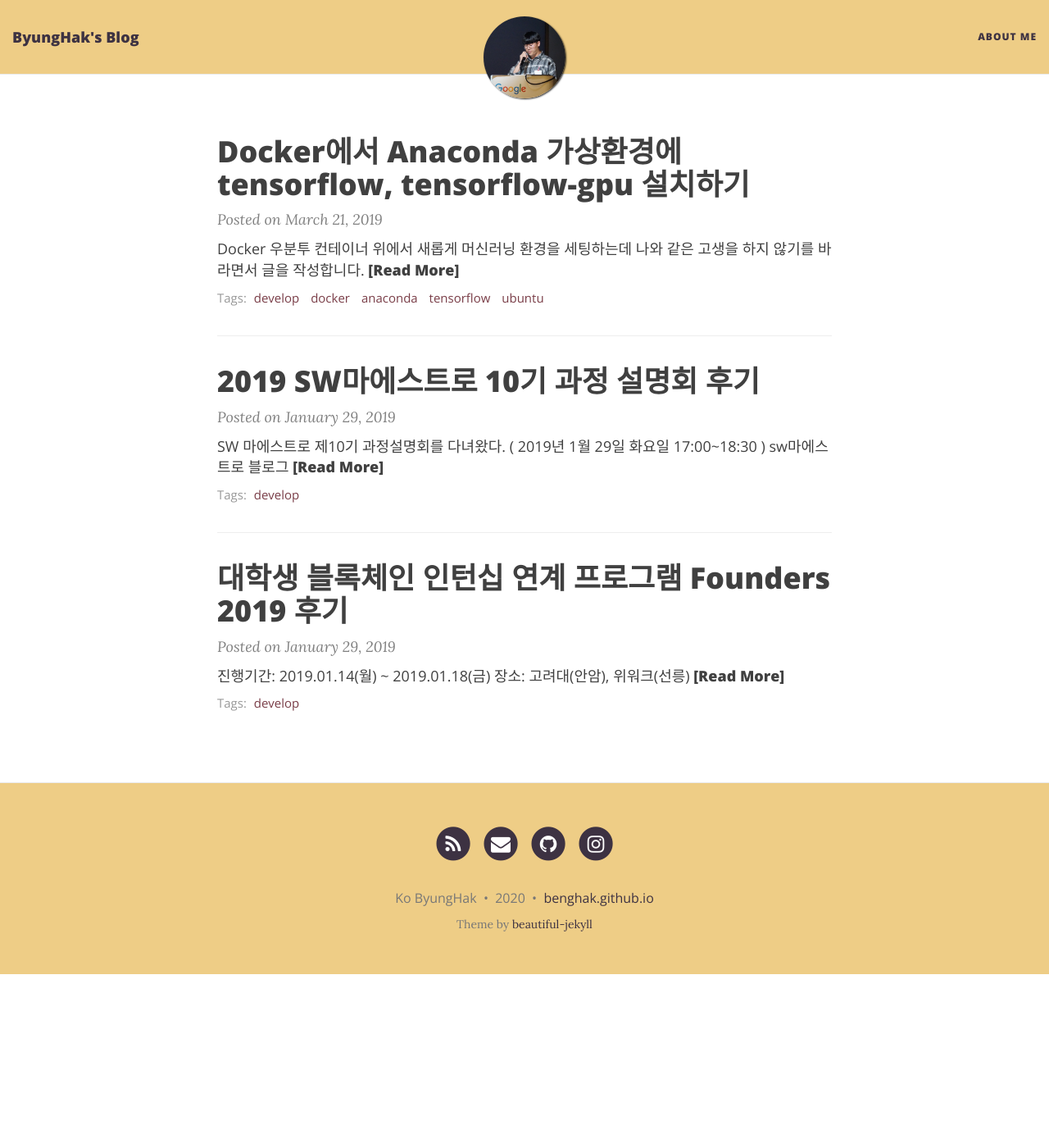
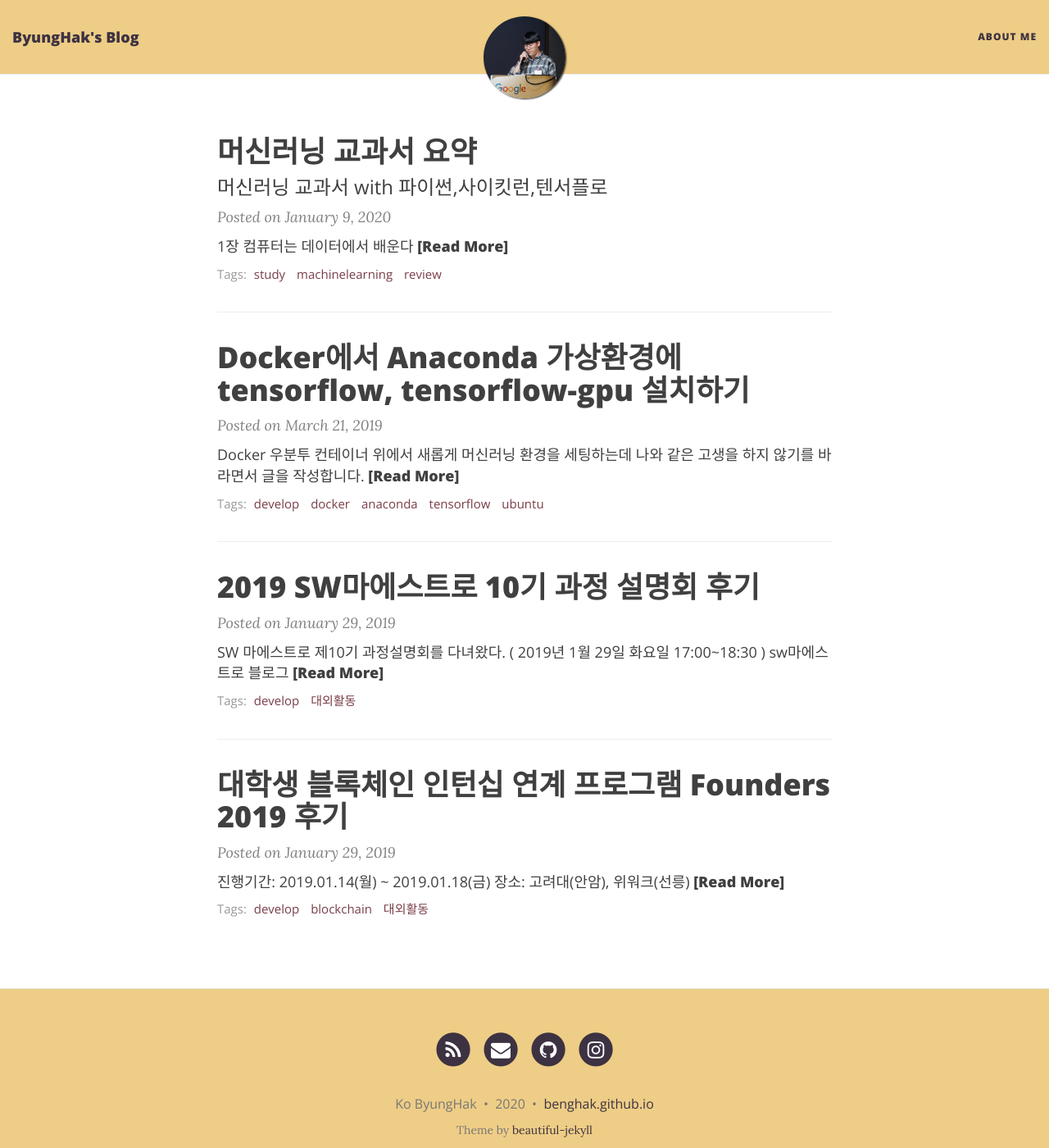
Before and after one commit to bengHak/benghak.github.io, a Jekyll site: the page built from index.html, in a window 1280 px wide and 1400 px high. Shown: the whole window at 82% size. Built offline with Jekyll 4.4.1, drawn with Linux system fonts in a browser that asks for light colours; nearby versions of some CDN libraries; the list of posts is cut into pages by our own code; part of the change alters nothing that is shown.

Commit message:
머신러닝 교과서 리뷰 추가

```diff
--- a/_posts/2019-01-29-founders-review.md
+++ b/_posts/2019-01-29-founders-review.md
@@ -2,7 +2,7 @@
 layout: post
 title: 대학생 블록체인 인턴십 연계 프로그램 Founders 2019 후기
 subtitle:
-tags: [develop]
+tags: [develop, blockchain, 대외활동]
 comments: true
 ---
 진행기간: 2019.01.14(월) ~ 2019.01.18(금)
--- a/_posts/2019-01-29-swMaestro-briefing.md
+++ b/_posts/2019-01-29-swMaestro-briefing.md
@@ -2,7 +2,7 @@
 layout: post
 title: 2019 SW마에스트로 10기 과정 설명회 후기
 subtitle:
-tags: [develop]
+tags: [develop, 대외활동]
 comments: true
 ---
 
--- /dev/null
+++ b/_posts/2020-01-09-ML_chapter_01.md
@@ -0,0 +1,114 @@
+---
+layout: post
+title: 머신러닝 교과서 요약
+subtitle: 머신러닝 교과서 with 파이썬,사이킷런,텐서플로
+tags: [study, machinelearning, review]
+comments: true
+---
+#  1장 컴퓨터는 데이터에서 배운다
+
+머신러닝의 주요 개념과 종류를 배운다. 관련 용어 소개와 머신러닝 기술을 실제 문제 해결에 성공적으로 적용할 수 있는 초석을 다진다.
+
+- 머신 러닝의 일반적 개념 이해하기
+- 세 종류의 학습과 기본 용어 알아보기
+- 성공적인 머신 러닝 시스템을 설계하는 필수 요소 알아보기
+- 데이터 분석과 머신 러닝을 위한 파이썬을 설치하고 설정하기
+
+
+
+## 1.1 데이터를 지식으로 바꾸는 지능적인 시스템 구축
+
+현대 기술에는 **정형** 또는 **비정형** **데이터**가 풍부하다.
+
+20세기 후반에 데이터에서 지식을 추출하여 예측하는 자기 학습(self-learning) 알고리즘과 관련된 인공지능(Artificial Intelligent, AI)의 하위 분야로 머신러닝이 출현했다.
+
+머신러닝이 실생활에 큰 역할을 하고 있다.
+
+예) 이메일 스팸 필터, 편리한 텍스트, 음성 인식, 웹 검색 엔진, 체스 대결 프로그램 등
+
+## 1.2 머신러닝의 세 가지 종류
+
+**머신 러닝의 세가지 종류**
+
+- 지도 학습(supervised learning)
+  - 레이블된 데이터
+  - 직접 피드백
+  - 출력 및 미래 예측
+- 비지도 학습(unsupervised learning)
+  - 레이블 및 타깃 없음
+  - 피드백 없음
+  - 데이터에서 숨겨진 구조 찾기
+- 강화 학습(reinforcement learning)
+  - 결정 과정
+  - 보상 시스템
+  - 연속된 행동에서 학습
+
+### 1.2.1 지도 학습으로 미래 예측
+
+- **지도 학습**의 주요 목적: 레이블(label)
+  - 지도(supervised): 희망하는 출력 신호(레이블)가 있는 일련의 샘플
+
+예) 스팸 메일 예측
+
+- **분류(classification)**
+  - 지도 학습의 하위 카테고리
+  - 클래스 레이블은 이산적(discrete)이고 순서가 없어 샘플이 속한 그룹으로 이해할 수 있다.
+  - 이진 분류(binary classification)
+  - 다중 분류(multiclass classification)
+  - 결정 경계(decesion boundary)
+- **회귀(regression)**
+  - 연속적인 출력 값 예측
+  - 예측 변수(predictor variable 또는 설명변수(explanatory variable), 입력(input))와 연속적인 반응 변수(response variable 또는 출력, 타깃)가 주어질 때 출력 값을 예측하는 두 변수 사이의 관계를 찾는 것.
+  - 선형 회귀(linear regression)
+  - 절편(intercept)
+
+### 1.2.2 강화 학습으로 반응형 문제 해결
+
+**환경**과 상호 작용하여 시스템(**에이전트**(agent)) 성능을 향상하는 것이 목적
+
+환경의 현재 상태 정보는 **보상**(reward) 신호를 포함하기 때문에 강화학습을 지도 학습과 관련된 분야로 생각할 수 있다. 강화 학습의 피드백은 **정답**(ground truth) 레이블이나 값이 아니다. 보상 함수로 얼마나 행동이 좋은지를 측정한 값이다. 에이전트는 환경과 상호 작용하여 보상이 최대화되는 일련의 행동을 강화 학습으로 학습한다. 탐험적인 시행착오(trial and error) 방식이나 신중하게 세운 계획을 사용한다.
+
+예) 체스 게임(체스판의 상태(환경)에 따라 기물의 이동을 결정함)
+
+<img src="../img/ml_review/ml_chapter01_reinforce.png" width="60%" alt="강화학습">
+
+이 책에서는 강화학습을 여기서 마무리한다.
+
+
+
+### 1.2.3 비지도 학습으로 숨겨진 구조 발견
+
+비지도 학습에서는 레이블되지 않거나 구조를 알 수 없는 데이터를 다룬다.
+
+**군집: 서브그룹 찾기**
+
+**군집**: 사전 정보 없이 쌓여 있는 그룹 정보를 의미 있는 서브그룹(subgroup)  또는 **클러스터**(cluster)로 조직하는 탐색적 데이터 분석 기법
+
+
+
+**차원 축소: 데이터 압축**
+
+차원 축소(dimensionality reduction)는 고차원 데이터를 다루어야 하는 경우는 흔하다.
+
+비지도 차원 축호는 잡음(noise) 데이터를 제거하기 위해 특성 전처리 단계에서 종종 적용하는 방법.
+(잡음이 특정 알고리즘의 예측 성능을 감소시킬 수 있다.)
+
+더 작은 차원의 부분 공간(subspace)으로 데이터를 압축ㅎ나다.
+
+데이터 시각화(산점도(scatterplot) ,히스토그램(histogram))에도 유용함.
+
+
+
+<img src="../img/ml_review/ml_chapter01_manifold.png" width="60%" alt="manifold">
+
+비선형(nonlinear) 차원 축소를 통해 3D 스위스롤(swiss roll)을 압축한 모습
+
+## 1.3 기본 용어와 표기법 소개
+
+
+
+## 1.4 머신 러닝 시스템 구축 로드맵
+
+## 1.5 머신 러닝을 위한 파이썬
+
+## 1.6 요약
```
Also changed, not shown: img/ml_review/ml_chapter01_manifold.png (added), img/ml_review/ml_chapter01_reinforce.png (added).
